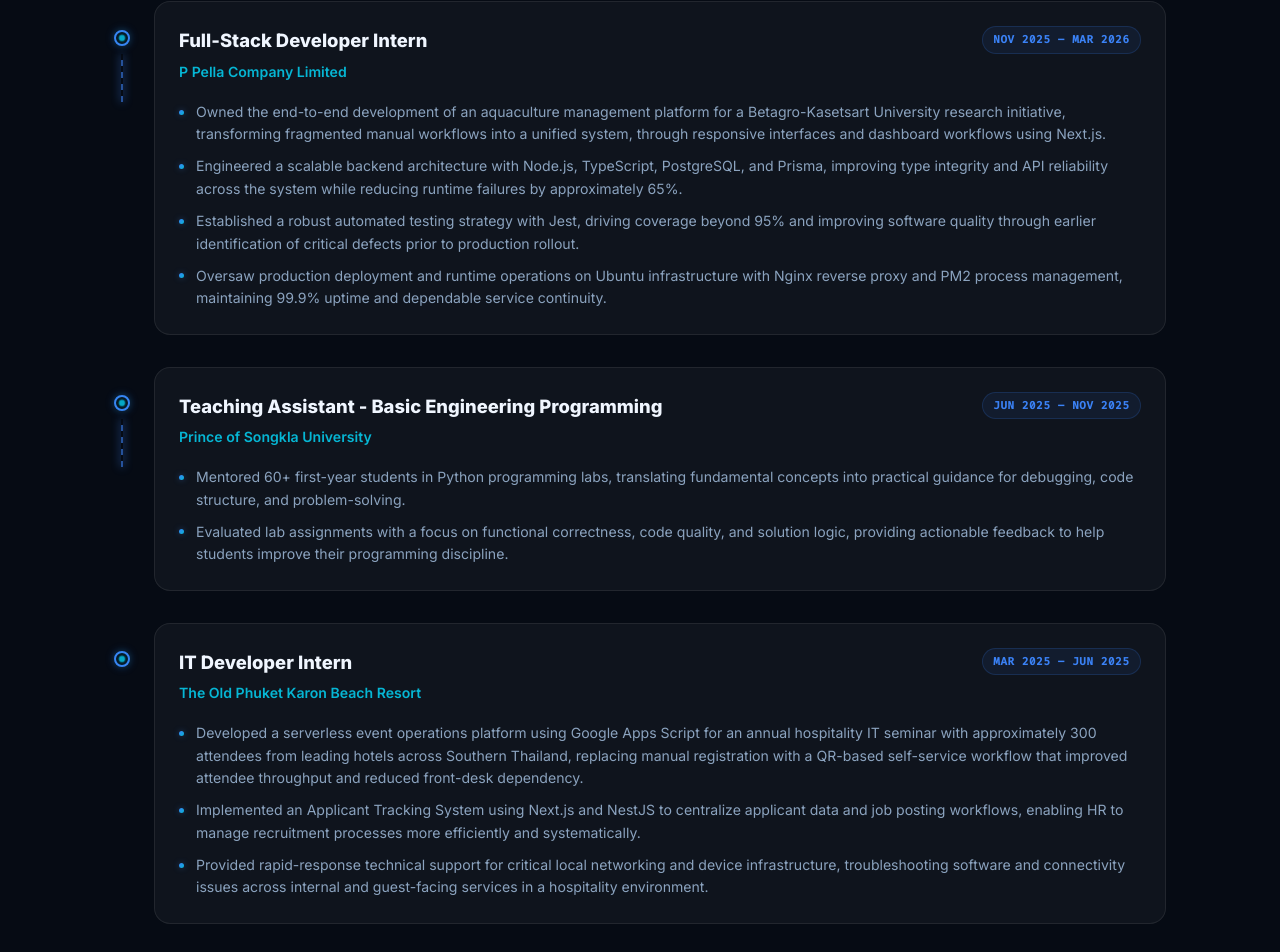
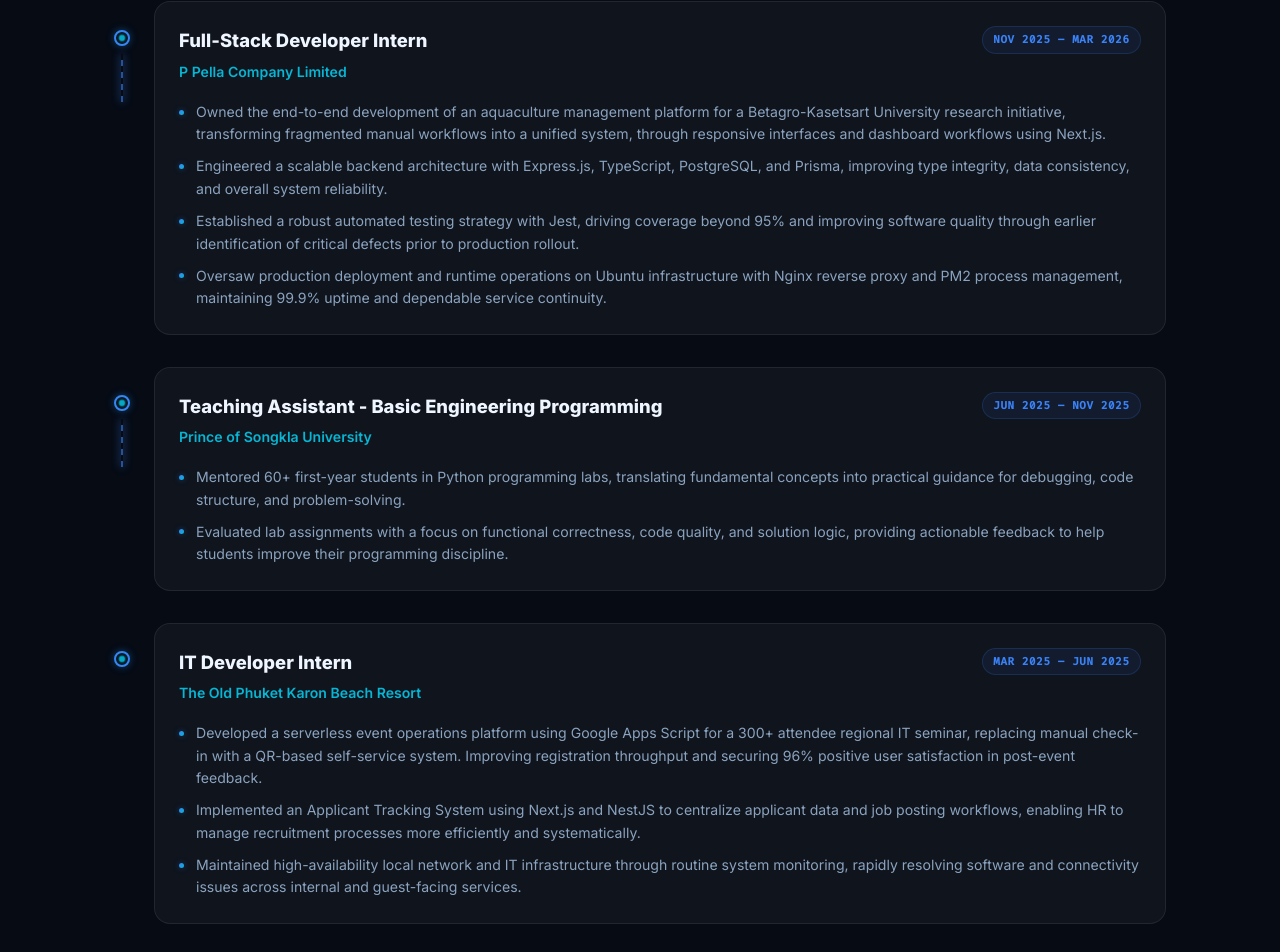
Before and after one commit to koard/Portfolio, a Next.js app: page / in a window 1280 px wide. Shown: the part 1072-2024 px from the top of the page. Built offline with nearby package versions, Linux system fonts and the light colour scheme.

Commit message:
update jobs description

```diff
--- a/app/page.tsx
+++ b/app/page.tsx
@@ -12,7 +12,7 @@
     location: "Remote / Hybrid",
     bullets: [
       "Owned the end-to-end development of an aquaculture management platform for a Betagro-Kasetsart University research initiative, transforming fragmented manual workflows into a unified system, through responsive interfaces and dashboard workflows using Next.js.",
-      "Engineered a scalable backend architecture with Node.js, TypeScript, PostgreSQL, and Prisma, improving type integrity and API reliability across the system while reducing runtime failures by approximately 65%.",
+      "Engineered a scalable backend architecture with Express.js, TypeScript, PostgreSQL, and Prisma, improving type integrity, data consistency, and overall system reliability.",
       "Established a robust automated testing strategy with Jest, driving coverage beyond 95% and improving software quality through earlier identification of critical defects prior to production rollout.",
       "Oversaw production deployment and runtime operations on Ubuntu infrastructure with Nginx reverse proxy and PM2 process management, maintaining 99.9% uptime and dependable service continuity.",
     ],
@@ -37,9 +37,9 @@
     company: "The Old Phuket Karon Beach Resort",
     location: "Phuket, Thailand",
     bullets: [
-      "Developed a serverless event operations platform using Google Apps Script for an annual hospitality IT seminar with approximately 300 attendees from leading hotels across Southern Thailand, replacing manual registration with a QR-based self-service workflow that improved attendee throughput and reduced front-desk dependency.",
+      "Developed a serverless event operations platform using Google Apps Script for a 300+ attendee regional IT seminar, replacing manual check-in with a QR-based self-service system. Improving registration throughput and securing 96% positive user satisfaction in post-event feedback.",
       "Implemented an Applicant Tracking System using Next.js and NestJS to centralize applicant data and job posting workflows, enabling HR to manage recruitment processes more efficiently and systematically.",
-      "Provided rapid-response technical support for critical local networking and device infrastructure, troubleshooting software and connectivity issues across internal and guest-facing services in a hospitality environment.",
+      "Maintained high-availability local network and IT infrastructure through routine system monitoring, rapidly resolving software and connectivity issues across internal and guest-facing services.",
     ],
     stack: ["React", "Google Apps Script", "Google Sheets", "JavaScript", "HTML/CSS"],
     color: "cyan",
```
